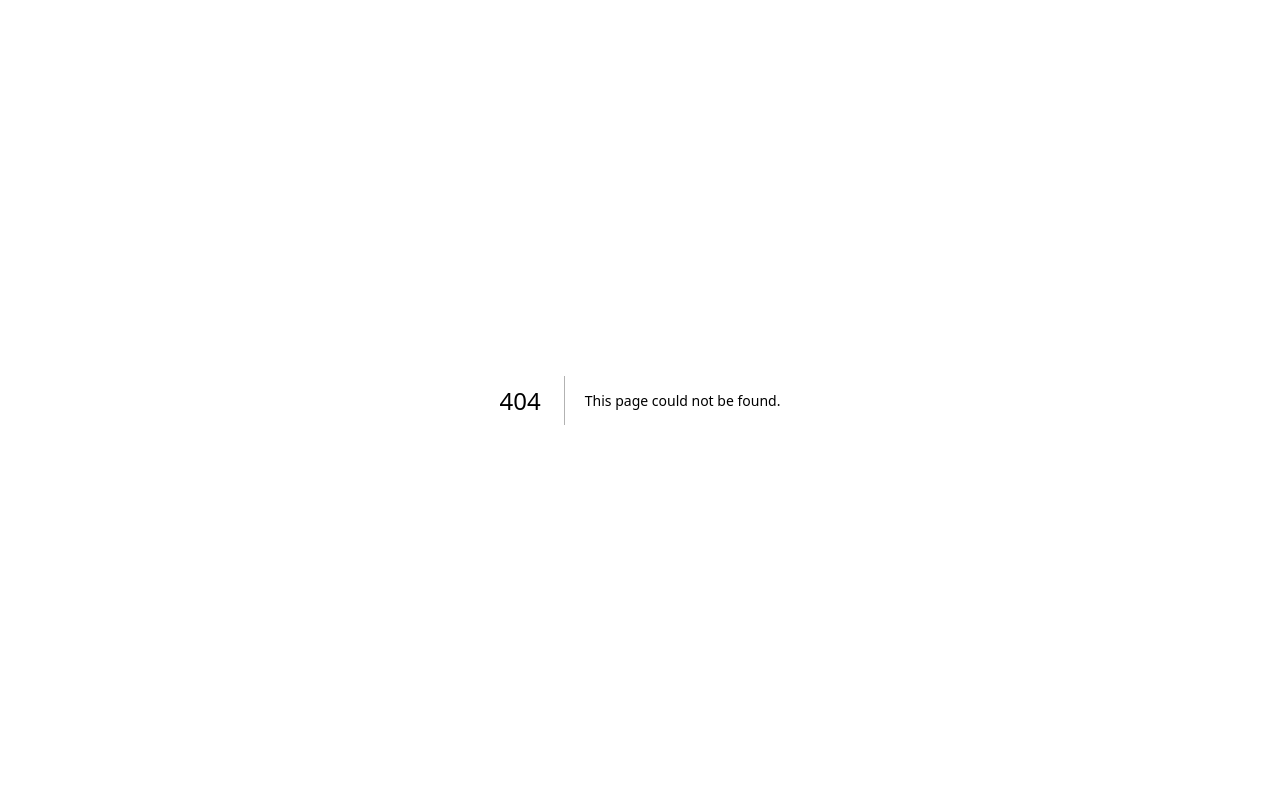
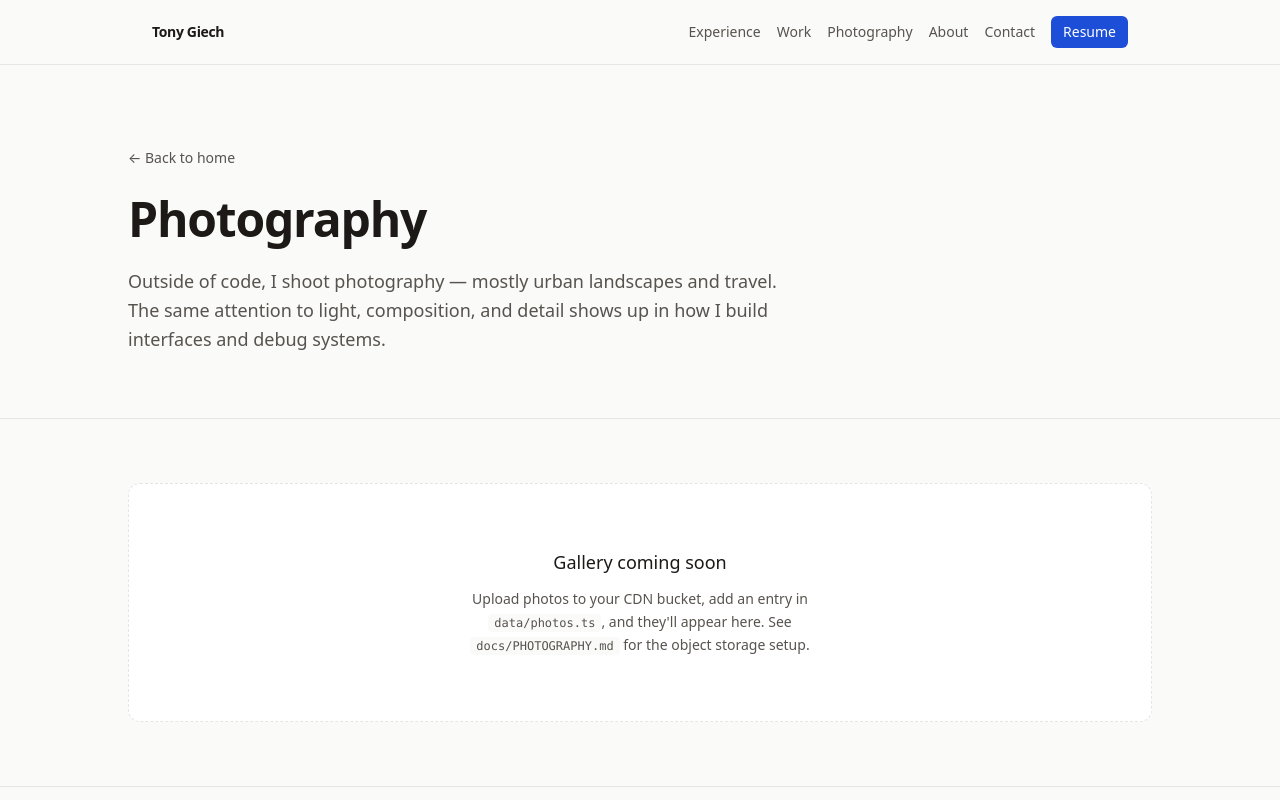
Before and after one commit to tGiech22/Website, a Next.js app: page /photography in a window 1280 px wide. Before the commit this address had no page. Shown: the top 800 px of the page. Built offline with nearby package versions, Linux system fonts and the light colour scheme.

Commit message:
feat: photography section

```diff
--- a/app/page.tsx
+++ b/app/page.tsx
@@ -72,14 +72,22 @@ export default function Home() {
                 <p key={paragraph}>{paragraph}</p>
               ))}
             </div>
+            <div className="mt-8 flex flex-wrap gap-3">
               <a
                 href="/resume.pdf"
                 target="_blank"
                 rel="noopener noreferrer"
-              className="mt-8 inline-block rounded-md border border-[var(--border)] px-4 py-2 text-sm font-medium transition-colors hover:border-[var(--foreground)]"
+                className="inline-block rounded-md border border-[var(--border)] px-4 py-2 text-sm font-medium transition-colors hover:border-[var(--foreground)]"
               >
                 Download resume
               </a>
+              <a
+                href="/photography"
+                className="inline-block rounded-md border border-[var(--border)] px-4 py-2 text-sm font-medium transition-colors hover:border-[var(--foreground)]"
+              >
+                Photography
+              </a>
+            </div>
           </div>
         </section>
       </main>
--- /dev/null
+++ b/app/photography/page.tsx
@@ -0,0 +1,45 @@
+import type { Metadata } from "next";
+import { Footer } from "@/components/Footer";
+import { Header } from "@/components/Header";
+import { PhotoGrid } from "@/components/PhotoGrid";
+import { photography } from "@/data/photos";
+import { site } from "@/data/site";
+import Link from "next/link";
+
+export const metadata: Metadata = {
+  title: `Photography · ${site.name}`,
+  description: photography.intro,
+};
+
+export default function PhotographyPage() {
+  return (
+    <>
+      <Header />
+      <main>
+        <section className="px-6 pb-16 pt-20">
+          <div className="mx-auto max-w-5xl">
+            <Link
+              href="/"
+              className="text-sm text-[var(--muted)] transition-colors hover:text-[var(--foreground)]"
+            >
+              ← Back to home
+            </Link>
+            <h1 className="mt-6 text-4xl font-semibold tracking-tight sm:text-5xl">
+              {photography.title}
+            </h1>
+            <p className="mt-6 max-w-2xl text-lg leading-relaxed text-[var(--muted)]">
+              {photography.intro}
+            </p>
+          </div>
+        </section>
+
+        <section className="border-t border-[var(--border)] px-6 py-16">
+          <div className="mx-auto max-w-5xl">
+            <PhotoGrid />
+          </div>
+        </section>
+      </main>
+      <Footer />
+    </>
+  );
+}
--- a/components/Header.tsx
+++ b/components/Header.tsx
@@ -1,29 +1,37 @@
+import Link from "next/link";
 import { site } from "@/data/site";
 
 const nav = [
-  { label: "Experience", href: "#experience" },
-  { label: "Work", href: "#work" },
-  { label: "About", href: "#about" },
-  { label: "Contact", href: "#contact" },
+  { label: "Experience", href: "/#experience" },
+  { label: "Work", href: "/#work" },
+  { label: "Photography", href: "/photography" },
+  { label: "About", href: "/#about" },
+  { label: "Contact", href: "/#contact" },
 ];
 
 export function Header() {
   return (
     <header className="sticky top-0 z-50 border-b border-[var(--border)] bg-[var(--background)]/90 backdrop-blur-sm">
-      <div className="mx-auto flex max-w-3xl items-center justify-between px-6 py-4">
-        <a href="#" className="text-sm font-semibold tracking-tight">
+      <div className="mx-auto flex max-w-5xl items-center justify-between px-6 py-4">
+        <Link href="/" className="text-sm font-semibold tracking-tight">
           {site.name}
-        </a>
+        </Link>
         <nav className="flex items-center gap-4 text-sm text-[var(--muted)]">
           {nav.map((item) => (
-            <a
+            <Link
               key={item.href}
               href={item.href}
               className="hidden transition-colors hover:text-[var(--foreground)] sm:inline"
             >
               {item.label}
-            </a>
+            </Link>
           ))}
+          <Link
+            href="/photography"
+            className="transition-colors hover:text-[var(--foreground)] sm:hidden"
+          >
+            Photos
+          </Link>
           <a
             href="/resume.pdf"
             target="_blank"
--- /dev/null
+++ b/components/PhotoCard.tsx
@@ -0,0 +1,36 @@
+import Image from "next/image";
+import type { Photo } from "@/data/photos";
+import { getPhotoUrl } from "@/lib/photo-url";
+
+export function PhotoCard({ photo }: { photo: Photo }) {
+  const src = getPhotoUrl(photo.path);
+
+  return (
+    <figure className="group overflow-hidden rounded-xl border border-[var(--border)] bg-[var(--card)]">
+      <a
+        href={src}
+        target="_blank"
+        rel="noopener noreferrer"
+        className="relative block aspect-[4/3] overflow-hidden"
+      >
+        <Image
+          src={src}
+          alt={photo.alt}
+          fill
+          sizes="(max-width: 640px) 100vw, (max-width: 1024px) 50vw, 33vw"
+          className="object-cover transition-transform duration-300 group-hover:scale-[1.02]"
+        />
+      </a>
+      {(photo.caption || photo.tags) && (
+        <figcaption className="space-y-2 px-4 py-3">
+          {photo.caption && (
+            <p className="text-sm leading-relaxed text-[var(--foreground)]">{photo.caption}</p>
+          )}
+          {photo.tags && photo.tags.length > 0 && (
+            <p className="text-xs text-[var(--muted)]">{photo.tags.join(" · ")}</p>
+          )}
+        </figcaption>
+      )}
+    </figure>
+  );
+}
--- /dev/null
+++ b/components/PhotoGrid.tsx
@@ -0,0 +1,42 @@
+import { photos, photosByYear } from "@/data/photos";
+import { PhotoCard } from "./PhotoCard";
+
+export function PhotoGrid() {
+  if (photos.length === 0) {
+    return (
+      <div className="rounded-xl border border-dashed border-[var(--border)] bg-[var(--card)] px-6 py-16 text-center">
+        <p className="text-lg font-medium">Gallery coming soon</p>
+        <p className="mx-auto mt-3 max-w-md text-sm leading-relaxed text-[var(--muted)]">
+          Upload photos to your CDN bucket, add an entry in{" "}
+          <code className="rounded bg-[var(--background)] px-1.5 py-0.5 text-xs">
+            data/photos.ts
+          </code>
+          , and they&apos;ll appear here. See{" "}
+          <code className="rounded bg-[var(--background)] px-1.5 py-0.5 text-xs">
+            docs/PHOTOGRAPHY.md
+          </code>{" "}
+          for the object storage setup.
+        </p>
+      </div>
+    );
+  }
+
+  const grouped = photosByYear();
+
+  return (
+    <div className="space-y-12">
+      {grouped.map(({ year, photos: yearPhotos }) => (
+        <section key={year}>
+          <h2 className="mb-6 text-sm font-semibold uppercase tracking-wide text-[var(--muted)]">
+            {year}
+          </h2>
+          <div className="grid gap-6 sm:grid-cols-2 lg:grid-cols-3">
+            {yearPhotos.map((photo) => (
+              <PhotoCard key={photo.id} photo={photo} />
+            ))}
+          </div>
+        </section>
+      ))}
+    </div>
+  );
+}
--- /dev/null
+++ b/data/photos.ts
@@ -0,0 +1,50 @@
+export type Photo = {
+  id: string;
+  /** Path relative to bucket root or public/photos/ — e.g. gallery/2024/harbor-dusk.webp */
+  path: string;
+  alt: string;
+  caption?: string;
+  year: number;
+  tags?: string[];
+  width: number;
+  height: number;
+  featured?: boolean;
+};
+
+export const photography = {
+  title: "Photography",
+  intro:
+    "Outside of code, I shoot photography — mostly urban landscapes and travel. The same attention to light, composition, and detail shows up in how I build interfaces and debug systems.",
+};
+
+/**
+ * Add entries here when you upload to your bucket (or public/photos/ locally).
+ * Keep paths consistent between local dev and CDN — only the base URL changes via env.
+ */
+export const photos: Photo[] = [
+  // Example — uncomment after adding the file to public/photos/gallery/2024/ or your CDN bucket:
+  // {
+  //   id: "harbor-dusk",
+  //   path: "gallery/2024/harbor-dusk.webp",
+  //   alt: "Boston harbor at blue hour",
+  //   caption: "Long exposure from Seaport",
+  //   year: 2024,
+  //   tags: ["urban", "night"],
+  //   width: 1600,
+  //   height: 1067,
+  //   featured: true,
+  // },
+];
+
+export function photosByYear(): { year: number; photos: Photo[] }[] {
+  const years = [...new Set(photos.map((p) => p.year))].sort((a, b) => b - a);
+
+  return years.map((year) => ({
+    year,
+    photos: photos.filter((p) => p.year === year),
+  }));
+}
+
+export function featuredPhotos(): Photo[] {
+  return photos.filter((p) => p.featured);
+}
--- /dev/null
+++ b/lib/photo-url.ts
@@ -0,0 +1,27 @@
+/**
+ * Resolves a photo path to a full URL.
+ *
+ * - With NEXT_PUBLIC_PHOTO_CDN_URL set → object storage + CDN (Option B)
+ * - Without it → local files in public/photos/ (dev / fallback)
+ */
+export function getPhotoUrl(path: string): string {
+  const cdn = process.env.NEXT_PUBLIC_PHOTO_CDN_URL?.replace(/\/$/, "");
+  const normalized = path.replace(/^\//, "");
+
+  if (cdn) {
+    return `${cdn}/${normalized}`;
+  }
+
+  return `/photos/${normalized}`;
+}
+
+export function getPhotoCdnHostname(): string | null {
+  const cdn = process.env.NEXT_PUBLIC_PHOTO_CDN_URL;
+  if (!cdn) return null;
+
+  try {
+    return new URL(cdn).hostname;
+  } catch {
+    return null;
+  }
+}
--- a/next.config.ts
+++ b/next.config.ts
@@ -1,5 +1,20 @@
 import type { NextConfig } from "next";
+import { getPhotoCdnHostname } from "./lib/photo-url";
 
-const nextConfig: NextConfig = {};
+const cdnHostname = getPhotoCdnHostname();
+
+const nextConfig: NextConfig = {
+  images: {
+    remotePatterns: cdnHostname
+      ? [
+          {
+            protocol: "https",
+            hostname: cdnHostname,
+            pathname: "/**",
+          },
+        ]
+      : [],
+  },
+};
 
 export default nextConfig;
```
Also changed, not shown: 2 other files (tests, documents, lock files or other folders). Lines whose indentation alone changed are shown as unchanged.
